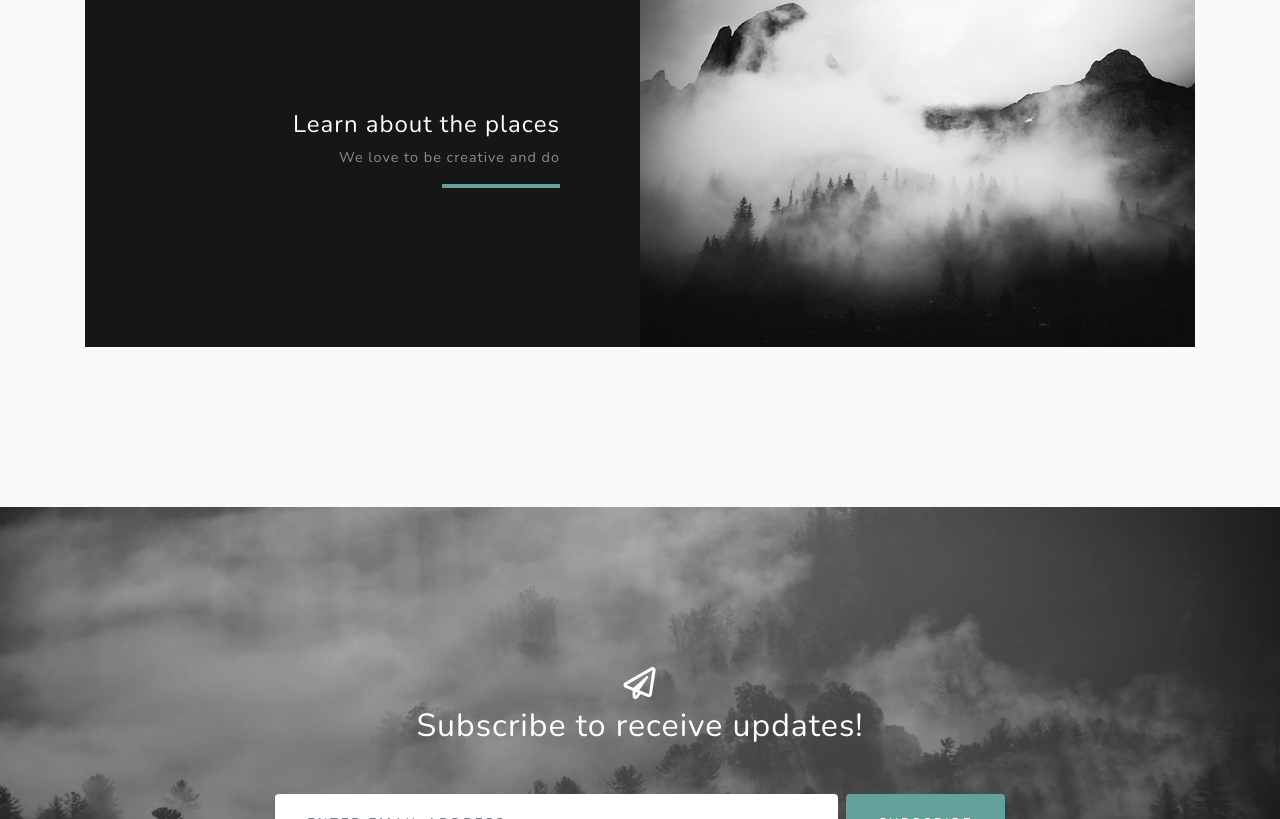
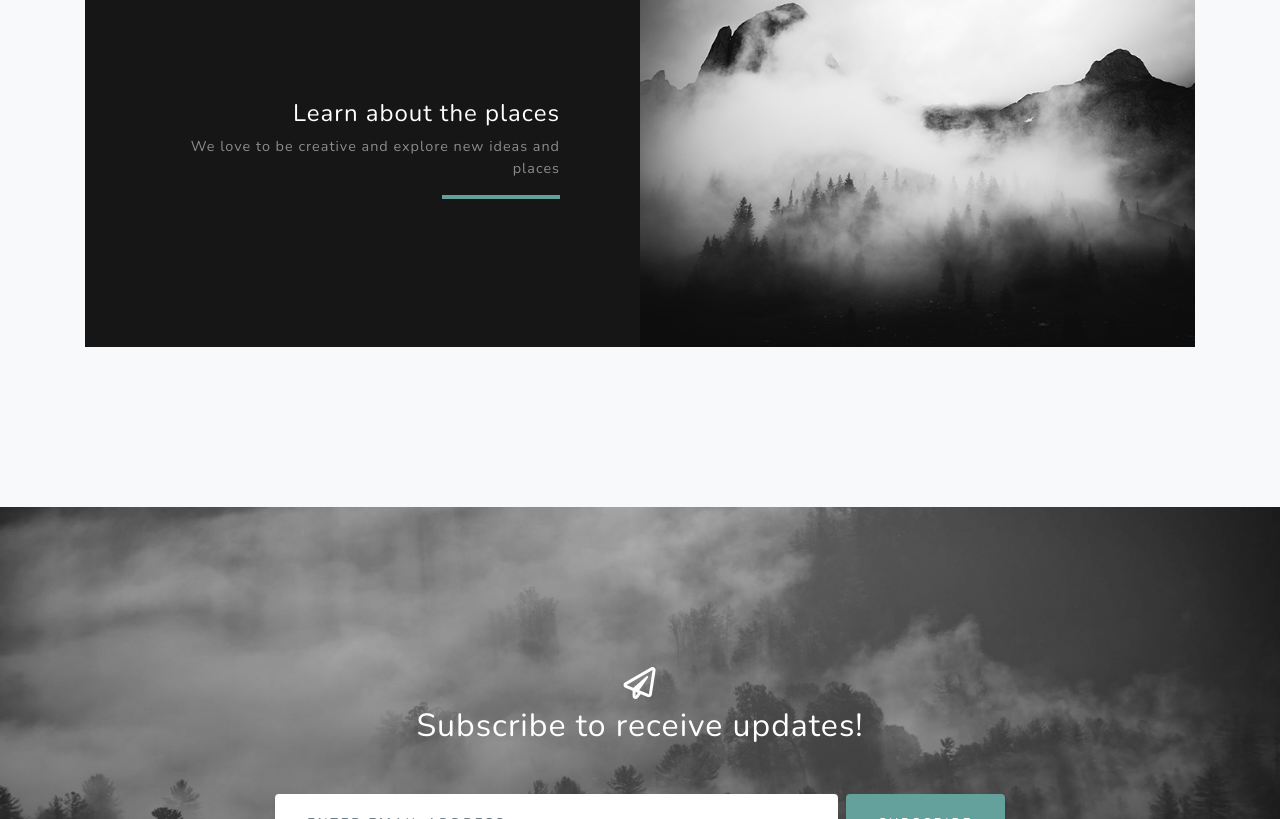
Before and after one commit to stackbit-projects/magenta-lettuce-82055, a Gatsby site: page / in a window 1280 px wide. Shown: the part 2580-3399 px from the top of the page. Built offline with nearby package versions, Linux system fonts and the light colour scheme; Gatsby itself is replaced by a stand-in of ours.

Commit message:
index.js: updated Paragraph in div

```diff
--- a/src/pages/index.js
+++ b/src/pages/index.js
@@ -97,7 +97,7 @@ const IndexPage = () => (
                 <div className="project-text w-100 my-auto text-center text-lg-right">
                   <h4 className="text-white">Learn about the places</h4>
                   <p className="mb-0 text-white-50">
-                    We love to be creative and do
+                    We love to be creative and explore new ideas and places
                   </p>
                   <hr className="d-none d-lg-block mb-0 mr-0" />
                 </div>
```
